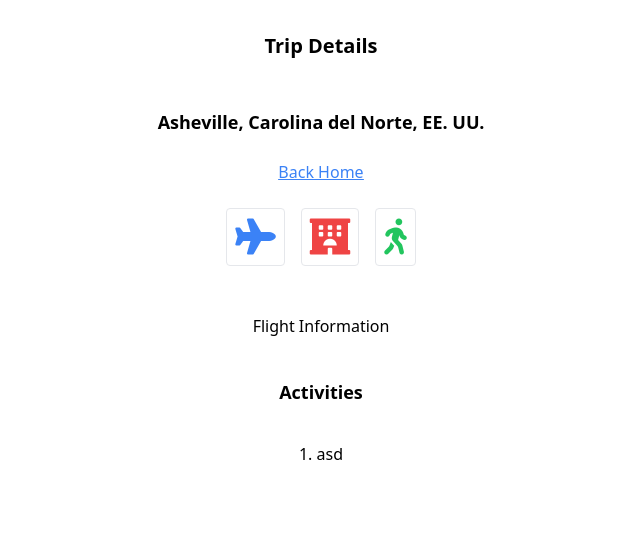
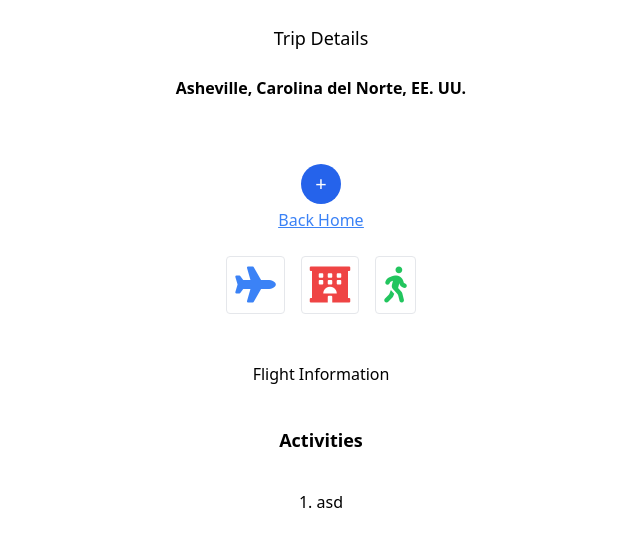
Before and after one commit to taeyjeong/tripplanner, a Django app: page /task_detail/74/ in a window 1280 px wide. Shown: the top 547 px of the page, without its empty margins (319-959 px from the left). Run offline with Django 4.2, Linux system fonts and the light colour scheme; data comes from the database, SQL or seed files in the repository; both versions use the stored data as it was after the commit; some libraries are stand-ins or nearby versions.

Commit message:
adding the new html file for the APIs

```diff
--- a/tasks/urls.py
+++ b/tasks/urls.py
@@ -6,9 +6,14 @@ from . import views
 urlpatterns = [
     path('', views.hello_world, name='hello_world'),
     path('task_list/', views.task_list, name='task_list'),
+
+    path('create/', views.create_task, name='create_task'),
     path('create_task_and_show_hello_world/', views.create_task_and_show_hello_world, name='create_task_and_show_hello_world'),
-    path('create/', views.create_task, name='create_task'),
     path('delete/<int:task_id>/', views.delete_task, name='delete_task'),
+
     path('task_detail/<int:task_id>/', views.task_detail, name='task_detail'),
+
     path('add_activity/<int:task_id>/', views.add_activity, name='add_activity'),
+    path('trip_details/<int:task_id>/', views.trip_details, name='trip_details'),
+
 ]
--- a/tasks/views.py
+++ b/tasks/views.py
@@ -91,3 +91,10 @@ def add_activity(request, task_id):
             end_time=request.POST.get('end_time')
         )
     return redirect('task_detail', task_id=task_id)
+
+def trip_details(request, task_id):
+    # Retrieve any relevant data for the trip details page
+    # You can customize this based on your requirements
+    trip_data = {'example_key': 'example_value'}
+
+    return render(request, 'trip_details.html', {'trip_data': trip_data})
--- a/templates/task_detail.html
+++ b/templates/task_detail.html
@@ -19,16 +19,17 @@
             }
         }
     </script>
+
 </head>
 <body class="bg-white-200 flex items-center justify-center">
     <div class="w-full md:w-3/4 lg:w-1/2 bg-white-200 p-4 rounded-lg flex flex-col items-center">
 
-        <div class="mt-4 mb-6">
-            <strong class="text-xl">Trip Details</strong><br>
+        <div class="mt-2 mx-6 my-auto">
+            <strong class="text-lg font-normal">Trip Details</strong><br>
         </div>
 
-        <div class="mt-6 mb-6">
-            <div class="text-lg">
+        <div class="mt-6 mb-6 flex items-center justify-center">
+            <div>
                 <strong>{{ task.title }}</strong><br>
                 {% if task.date %}
                     Date: {{ task.date }}<br>
@@ -40,6 +41,17 @@
                     End Time: {{ task.end_time }}<br>
                 {% endif %}
             </div>
+        </div>
+
+
+
+
+        <!-- Add Options to the trip -->
+        <div class="flex justify-center mt-10 mb-1">
+            <a href="{% url 'trip_details' task_id=task.id %}" class="w-10 h-10 rounded-full bg-blue-600 hover:bg-red-500 text-white flex items-center justify-center">
+                <span class="sr-only">Toggle Info</span>
+                <span class="text-xl">+</span>
+            </a>
         </div>
 
         <div class="text-blue-500 underline">
```
Also changed, not shown: templates/trip_options.html (added, +13 -0 lines), db.sqlite3.
